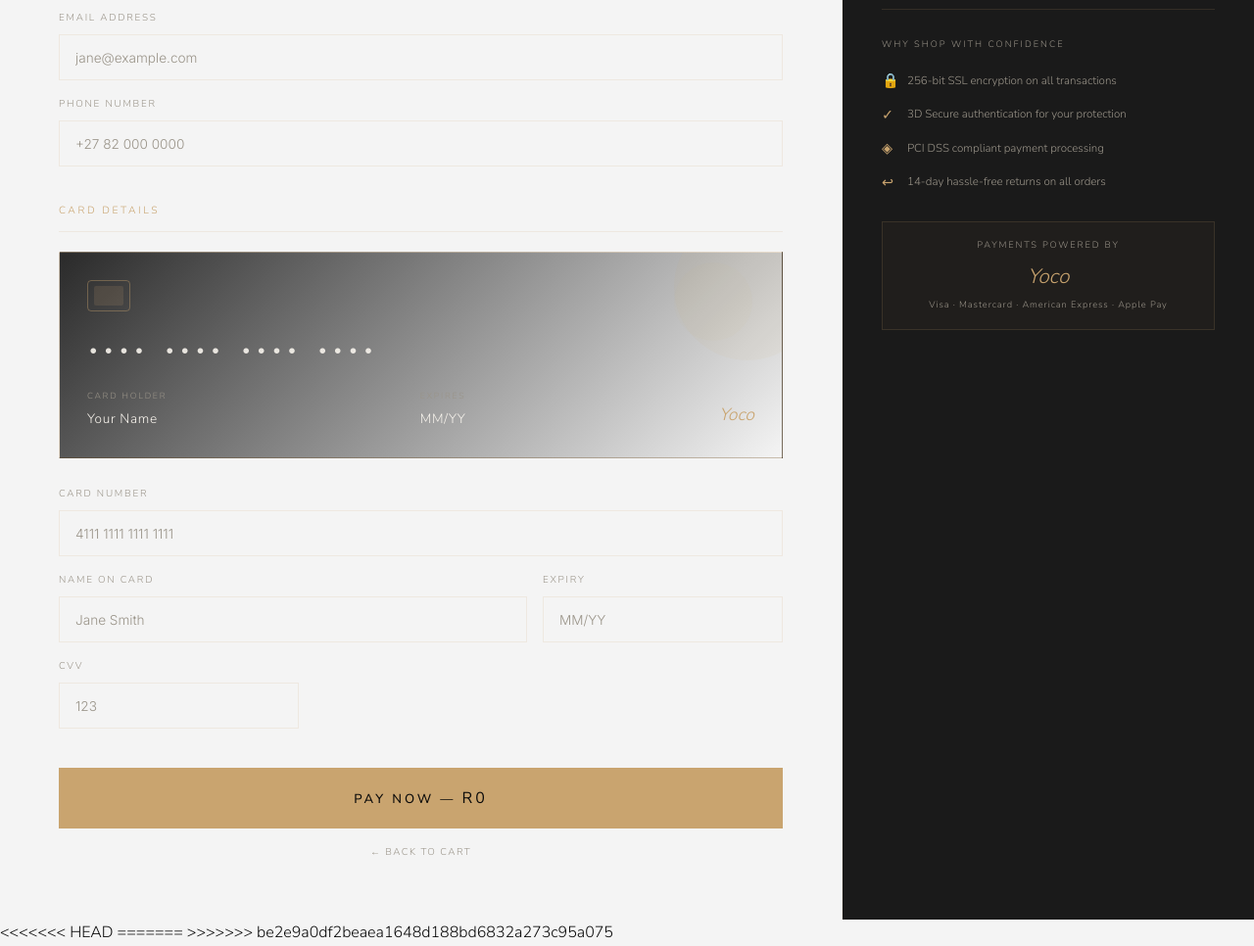
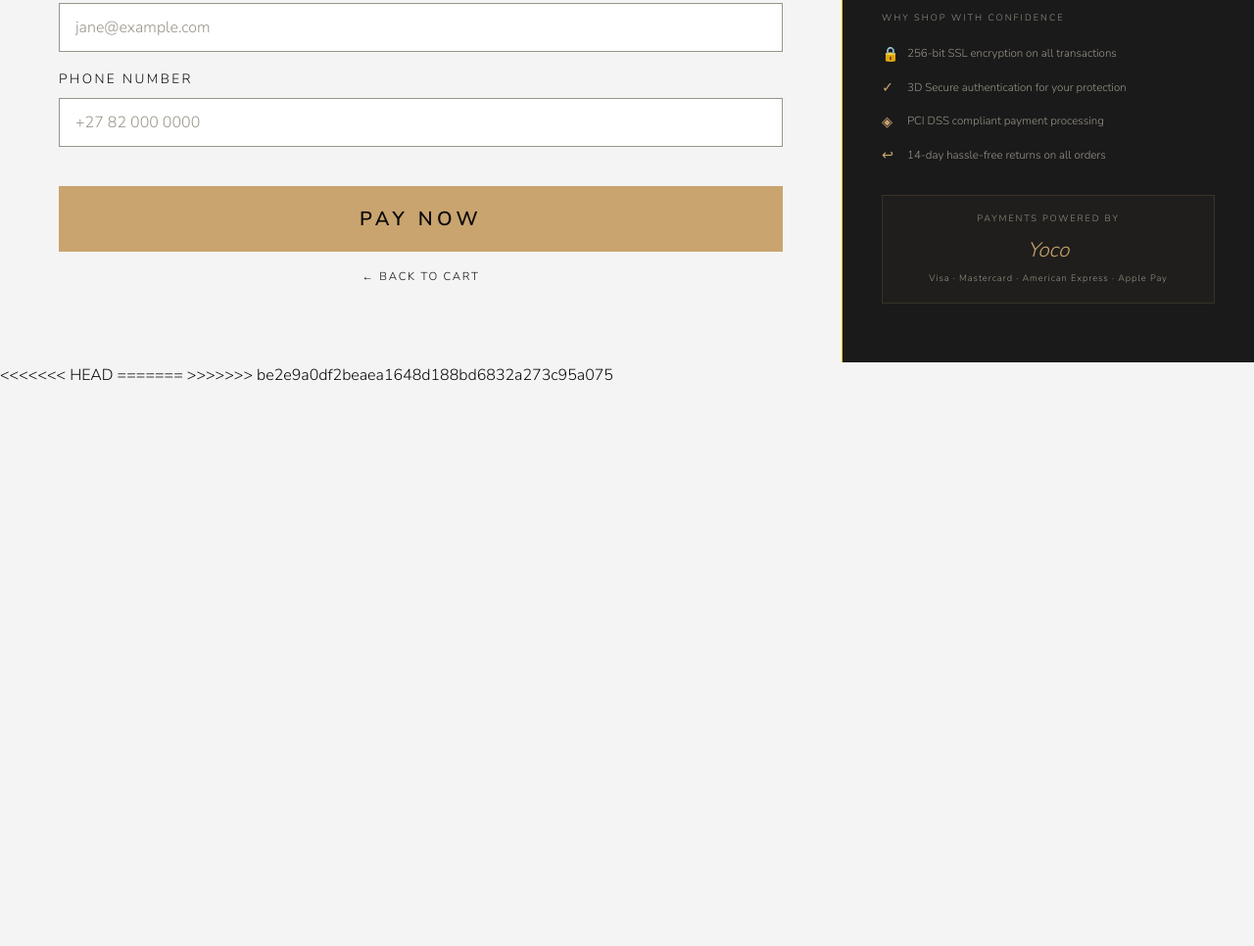
Before and after one commit to Parzival-47/Elysean-Perfumes, a website: page public/checkout.html in a window 1280 px wide. Shown: the part 534-1500 px from the top of the page at 98% size. After the commit the page ends 931 px from the top, so only its background shows below. Drawn offline with Linux system fonts and the light colour scheme; a web font is replaced by a local one.

Commit message:
Checkout Update 3

```diff
--- a/public/checkout.css
+++ b/public/checkout.css
@@ -46,7 +46,7 @@ header {
     display: flex;
     align-items: center;
     justify-content: space-between;
-    border-bottom: 1px solid var(--border);
+    border-bottom: 1px solid var(--gold-light);
     background: var(--black);
 }
 
@@ -107,21 +107,12 @@ nav a:hover {
 /* LEFT PANEL */
 .checkout-left {
     padding: 60px;
-    border-right: 1px solid var(--border);
-}
-
-.section-label {
-    font-size: 0.62rem;
-    letter-spacing: 0.35em;
-    text-transform: uppercase;
-    color: var(--gold);
-    margin-bottom: 20px;
-    display: block;
+    border-right: 1px solid var(--gold-light);
 }
 
 .checkout-left h2 {
     font-family: 'Nunito Sans', serif;
-    font-size: 1.8rem;
+    font-size: 2.2rem;
     font-weight: 400;
     margin-bottom: 40px;
 }
@@ -189,13 +180,13 @@ nav a:hover {
 }
 
 .form-section-title {
-    font-size: 0.65rem;
+    font-size: 0.85rem;
     letter-spacing: 0.25em;
     text-transform: uppercase;
-    color: var(--gold);
+    color: var(--black);
     margin-bottom: 20px;
     padding-bottom: 12px;
-    border-bottom: 1px solid var(--border);
+    border-bottom: 1px solid var(--gold-light);
 }
 
 .form-row {
@@ -216,124 +207,31 @@ nav a:hover {
 }
 
 .form-label {
-    font-size: 0.62rem;
+    font-size: 0.85rem;
     letter-spacing: 0.18em;
     text-transform: uppercase;
-    color: var(--muted);
+    color: var(--black);
 }
 
 .form-input {
-    background: var(--light-grey);
-    border: 1px solid var(--border);
+    background: var(--white);
+    border: 1px solid var(--muted);
     color: var(--black);
     padding: 14px 16px;
     font-size: 0.9rem;
-    font-family: 'Inter', sans-serif;
+    font-family: 'Nunito Sans', sans-serif;
     font-weight: 300;
     transition: border-color 0.3s ease;
     outline: none;
 }
 
 .form-input:focus {
-    border-color: var(--gold);
+    border-color: var(--gold-light);
 }
 
 .form-input::placeholder {
     color: var(--muted);
-    font-size: 0.85rem;
-}
-
-/* CARD INPUT VISUAL */
-.card-visual {
-    background: linear-gradient(135deg, var(--mid) 0%, var(--light-grey) 100%);
-    border: 1px solid var(--border-light);
-    padding: 28px;
-    margin-bottom: 28px;
-    position: relative;
-    overflow: hidden;
-}
-
-.card-visual::before {
-    content: '';
-    position: absolute;
-    top: -40px;
-    right: -40px;
-    width: 150px;
-    height: 150px;
-    border-radius: 50%;
-    background: rgba(201, 164, 111, 0.06);
-}
-
-.card-visual::after {
-    content: '';
-    position: absolute;
-    top: 10px;
-    right: 30px;
-    width: 80px;
-    height: 80px;
-    border-radius: 50%;
-    background: rgba(201, 164, 111, 0.04);
-}
-
-.card-chip {
-    width: 44px;
-    height: 32px;
-    border: 1px solid rgba(201, 164, 111, 0.4);
-    border-radius: 4px;
-    margin-bottom: 24px;
-    display: flex;
-    align-items: center;
-    justify-content: center;
-}
-
-.card-chip-inner {
-    width: 30px;
-    height: 20px;
-    background: rgba(201, 164, 111, 0.15);
-    border-radius: 2px;
-}
-
-.card-number-display {
-    font-family: 'Courier New', monospace;
-    font-size: 1.3rem;
-    letter-spacing: 0.15em;
-    color: var(--cream);
-    margin-bottom: 20px;
-    opacity: 0.9;
-}
-
-.card-bottom {
-    display: flex;
-    justify-content: space-between;
-    align-items: flex-end;
-}
-
-.card-label {
-    font-size: 0.55rem;
-    letter-spacing: 0.2em;
-    text-transform: uppercase;
-    color: var(--muted);
-    margin-bottom: 4px;
-}
-
-.card-value {
-    font-size: 0.85rem;
-    color: var(--cream);
-    letter-spacing: 0.05em;
-}
-
-.card-brand {
-    font-family: 'Nunito Sans', serif;
-    font-size: 1.1rem;
-    color: var(--gold);
-    font-style: italic;
-}
-
-/* CARD FORM INPUTS */
-.card-row {
-    display: grid;
-    grid-template-columns: 1fr 1fr 1fr;
-    gap: 16px;
+    font-size: 1rem;
 }
 
 /* PAY BUTTON */
@@ -347,29 +245,23 @@ nav a:hover {
     color: var(--black);
     border: none;
     padding: 20px;
-    font-size: 0.82rem;
+    font-size: 1.25rem;
     letter-spacing: 0.22em;
     text-transform: uppercase;
     font-family: 'Nunito Sans', sans-serif;
-    font-weight: 500;
+    font-weight: 1000;
     transition: all 0.4s ease;
     position: relative;
     overflow: hidden;
 }
 
 .pay-btn:hover {
-    background: var(--gold-pale);
+    background: var(--grad);
     transform: translateY(-2px);
 }
 
 .pay-btn:active {
     transform: translateY(0);
-}
-
-.pay-btn-amount {
-    font-size: 1rem;
-    font-family: 'Nunito Sans', serif;
-    font-weight: 400;
 }
 
 /* LOADING STATE */
@@ -391,10 +283,10 @@ nav a:hover {
     top: 50%;
     left: 50%;
     transform: translate(-50%, -50%);
-    width: 20px;
-    height: 20px;
+    width: 30px;
+    height: 30px;
     border: 2px solid rgba(201, 164, 111, 0.3);
-    border-top-color: var(--gold);
+    border-top-color: var(--gold-light);
     border-radius: 50%;
     animation: spin 0.8s linear infinite;
     opacity: 0;
@@ -457,7 +349,7 @@ nav a:hover {
 
 .success-check {
     font-size: 2.5rem;
-    color: var(--gold);
+    color: var(--gold-light);
 }
 
 .success-overlay h2 {
@@ -700,16 +592,16 @@ nav a:hover {
     display: block;
     text-align: center;
     margin-top: 16px;
-    color: var(--muted);
+    color: var(--black);
     text-decoration: none;
-    font-size: 0.62rem;
+    font-size: 0.72rem;
     letter-spacing: 0.15em;
     text-transform: uppercase;
     transition: color 0.3s ease;
 }
 
 .back-link:hover {
-    color: var(--gold);
+    color: var(--gold-light);
 }
 
 @media(max-width:900px) {
--- a/public/checkout.html
+++ b/public/checkout.html
@@ -8,10 +8,7 @@
   <link rel="preconnect" href="https://fonts.googleapis.com"/>
   <link rel="preconnect" href="https://fonts.gstatic.com" crossorigin/>
   <link href="https://fonts.googleapis.com/css2?family=Playfair+Display:ital,wght@0,400;0,500;1,400&family=Cormorant+Garamond:wght@300;400&family=Inter:wght@300;400;500&display=swap" rel="stylesheet"/>
-<<<<<<< HEAD
-=======
   <link href="https://fonts.googleapis.com/css2?family=Nunito+Sans:wght@200;300;400;500;600&display=swap" rel="stylesheet">
->>>>>>> be2e9a0df2beaea1648d188bd6832a273c95a075
     <link rel="stylesheet" href='/checkout.css'/>
 </head>
 <body>
@@ -39,7 +36,6 @@
   <div class="checkout-page">
     <!-- LEFT: FORM -->
     <div class="checkout-left">
-      <span class="section-label">Step 3 of 3</span>
       <h2>Payment <em>Details</em></h2>
 
       <div class="steps">
@@ -84,51 +80,10 @@
         </div>
       </div>
 
-      <!-- CARD VISUAL -->
-      <div class="form-section">
-        <p class="form-section-title">Card Details</p>
-        <div class="card-visual">
-          <div class="card-chip"><div class="card-chip-inner"></div></div>
-          <div class="card-number-display" id="cardDisplay">•••• •••• •••• ••••</div>
-          <div class="card-bottom">
-            <div>
-              <p class="card-label">Card Holder</p>
-              <p class="card-value" id="cardNameDisplay">Your Name</p>
-            </div>
-            <div>
-              <p class="card-label">Expires</p>
-              <p class="card-value" id="cardExpDisplay">MM/YY</p>
-            </div>
-            <div class="card-brand">Yoco</div>
-          </div>
-        </div>
-
-        <div class="form-row full" style="margin-bottom:16px;">
-          <div class="form-group">
-            <label class="form-label">Card Number</label>
-            <input type="text" class="form-input" id="cardNumber" placeholder="4111 1111 1111 1111" maxlength="19"/>
-          </div>
-        </div>
-        <div class="card-row">
-          <div class="form-group" style="grid-column:1/3;">
-            <label class="form-label">Name on Card</label>
-            <input type="text" class="form-input" id="cardName" placeholder="Jane Smith"/>
-          </div>
-          <div class="form-group">
-            <label class="form-label">Expiry</label>
-            <input type="text" class="form-input" id="cardExp" placeholder="MM/YY" maxlength="5"/>
-          </div>
-          <div class="form-group">
-            <label class="form-label">CVV</label>
-            <input type="text" class="form-input" placeholder="123" maxlength="3"/>
-          </div>
-        </div>
-      </div>
-
       <!-- PAY BUTTON -->
       <div class="pay-btn-wrap">
         <button class="pay-btn" id="payBtn" onclick='startCheckout()'>
-          <span class="btn-text">Pay Now — <span class="pay-btn-amount" id="payBtnAmount">R0</span></span>
+          <span class="btn-text">Pay Now</span>
           <div class="spinner"></div>
         </button>
         <p id='error-msg' style='color:red; margin-top:12px; display:none;'></p>
```
